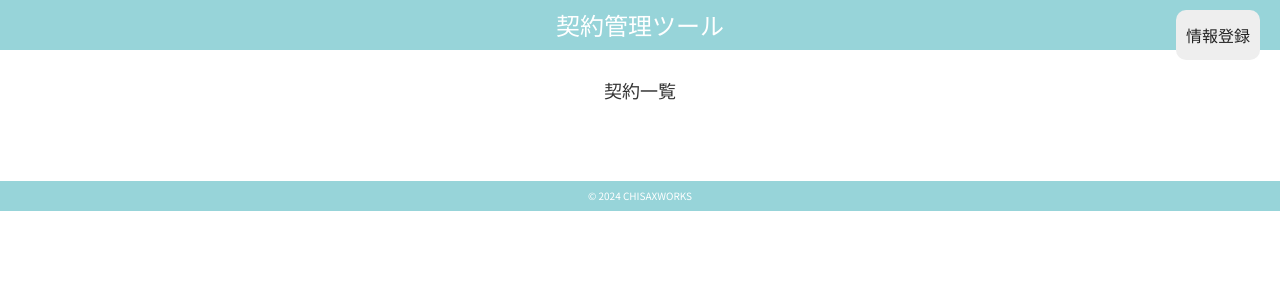
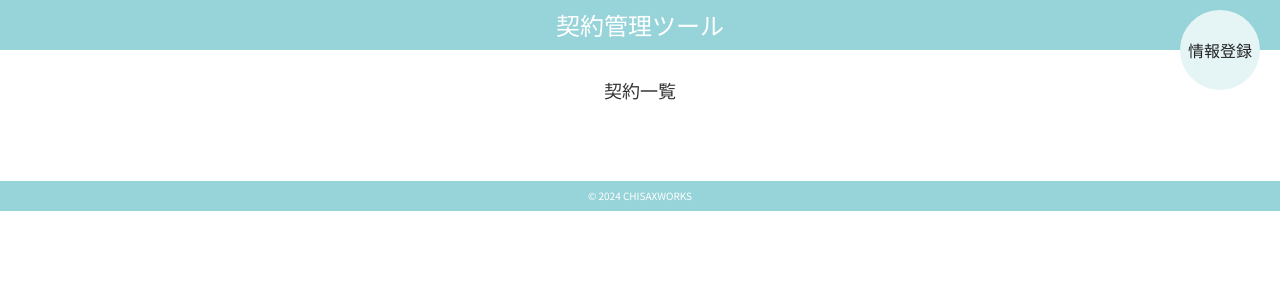
Before and after one commit to chisaxworks/gs_kadai08_php2, a PHP site: page / in a window 1280 px wide. Shown: the top 300 px of the page. Run offline with PHP 8.4, Linux system fonts and the light colour scheme; data that the repository does not hold is empty; some web fonts are replaced.

Commit message:
CSS微修正

```diff
--- a/css/style.css
+++ b/css/style.css
@@ -55,12 +55,15 @@ p.sname {
 /* 入力エリア */
 .add_btn {
     color: #222222;
-    padding: 0 10px;
-    background-color: #eeeeee;
+    background-color: #e5f4f5;
     position: absolute;
     right: 20px;
     top: 10px;
-    border-radius: 10px;
+    border-radius: 50%;
+    cursor: pointer;
+    width: 80px;
+    height: 80px;
+    line-height: 80px;
 }
 
 .input_wrap {
--- a/read.php
+++ b/read.php
@@ -2,7 +2,7 @@
 //1.  DB接続します
 try {
     //ID:'root', Password: xamppは 空白 ''
-    $pdo = new PDO('mysql:dbname=chisaxworks_gs_kadai_php;charset=utf8;host=mysql635.db.sakura.ne.jp','chisaxworks','gs_kadai08_php2');
+    $pdo = new PDO('mysql:dbname=gs_kadai_php;charset=utf8;host=localhost','root','');
 } catch (PDOException $e) {
 exit('DBConnectError:'.$e->getMessage());
 }
@@ -24,7 +24,7 @@ if ($status==false) {
         $view .= '<a class="item" target="_blank" href="';
         $view .= $result['url'];
         $view .= '">';
-        $view .= '<p>';
+        $view .= '<p class="sname">';
         $view .= $result['sname'];
         $view .= '</p>';
         $view .= '<p>';
```
